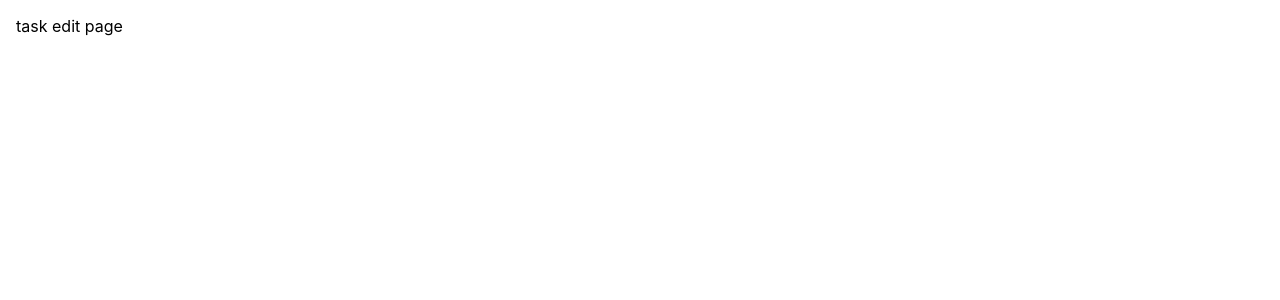
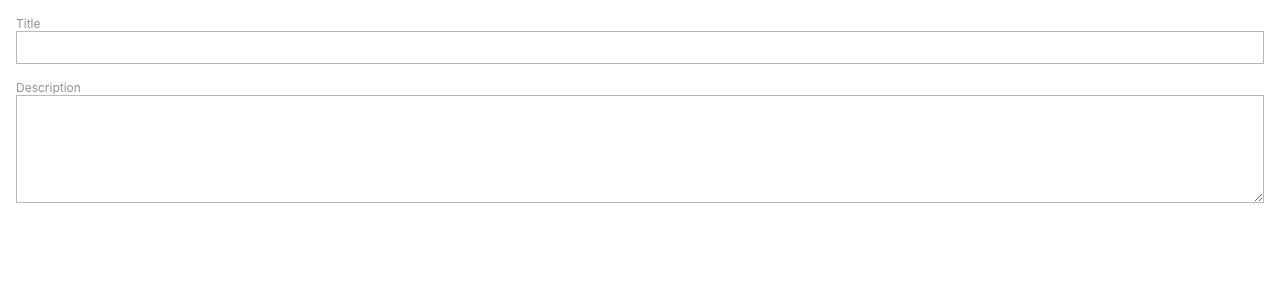
Before and after one commit to Printy-Studios/daily-planner, a React (Create React App) app: page /task-edit in a window 1280 px wide. Shown: the top 300 px of the page. Built offline with nearby package versions, Linux system fonts and the light colour scheme.

Commit message:
input fields

```diff
--- a/src/components/forms/InputBase.tsx
+++ b/src/components/forms/InputBase.tsx
@@ -8,7 +8,9 @@ type Props = {
 
 export default function InputBase({ children, label, name }: PropsWithChildren<Props>) {
     return(
-        <div>
+        <div
+            className='flex flex-col'
+        >
             {label ?
                 <label
                     htmlFor={name}
--- /dev/null
+++ b/src/components/forms/TextArea.tsx
@@ -0,0 +1,28 @@
+import { Field } from 'formik'
+import { HTMLAttributes, TextareaHTMLAttributes } from 'react'
+
+import InputBase from './InputBase'
+
+type Props = TextareaHTMLAttributes<HTMLTextAreaElement> & {
+    name: string,
+    placeholder?: string,
+    label: string
+}
+
+export default function TextArea(props: Props) {
+    return (
+        <InputBase
+            label={props.label}
+            name={props.name}
+        >
+            <Field
+                component='textarea'
+                className={`
+                    w-full p-xs border-gray-medium focus:border-black
+                    max-w-full
+                `}
+                {...props}
+            />
+        </InputBase>
+    )
+}
--- a/src/pages/TaskEditPage.tsx
+++ b/src/pages/TaskEditPage.tsx
@@ -1,9 +1,63 @@
+//Core
+import { useMemo } from 'react'
+
+import TextInput from 'components/forms/TextInput'
 import Page from 'components/layout/Page'
+import { Form, Formik } from 'formik'
+import TextArea from 'components/forms/TextArea'
+//import { useLocation } from 'react-router-dom'
+
+type FormValues = {
+    name: string
+    description: string
+}
 
 export default function TaskEditPage() {
+
+    //const {state} = useLocation()
+
+    const initialValues: FormValues = useMemo(() => {
+
+        // if (state?.group_id != null && state?.group_id !== undefined) {
+        //     //const task_group: TaskGroup = getTaskGroupById(state.id)
+
+        //     return {
+        //         name: task_group.name,
+        //         time: timeToStr(task_group.time)
+        //     }
+        // }
+
+        return {
+            name: '',
+            description: ''
+        }
+    }, [])
+
+    const handleSubmit = (values: FormValues) => {
+
+    }
+
     return (
         <Page>
-            task edit page
+            <Formik
+                initialValues={initialValues}
+                onSubmit={handleSubmit}
+            >
+                <Form
+                    id='task-group-edit'
+                    className='flex flex-col gap-m'
+                >
+                    <TextInput
+                        label='Title'
+                        name='title'
+                    />
+                    <TextArea
+                        label='Description'
+                        name='description'
+                        rows={6}
+                    />
+                </Form>
+            </Formik>
         </Page>
     )
 }
--- a/src/style.css
+++ b/src/style.css
@@ -224,6 +224,10 @@ code {
   min-width: 64px;
 }
 
+.max-w-full {
+  max-width: 100%;
+}
+
 .max-w-s {
   max-width: 32px;
 }
```
